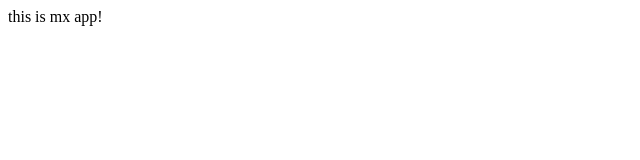
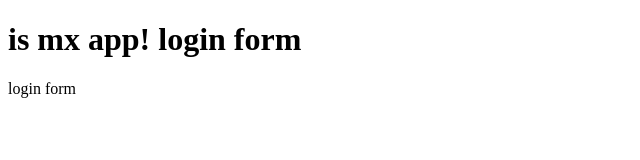
Before and after one commit to Sc0obyy/testrepo, a plain HTML site: page index.html in a window 1280 px wide. Shown: the whole page, without its empty margins (0-640 px from the left). Drawn offline with Linux system fonts and the light colour scheme.

Commit message:
login form

```diff
--- a/index.html
+++ b/index.html
@@ -9,7 +9,8 @@
 </head>
 
 <body>
-    this is mx app!
+    <h1>is mx app! login form</h1>
+    login form
 </body>
 
 </html>
```
Also changed, not shown: login.html (added, +1 -0 lines).
